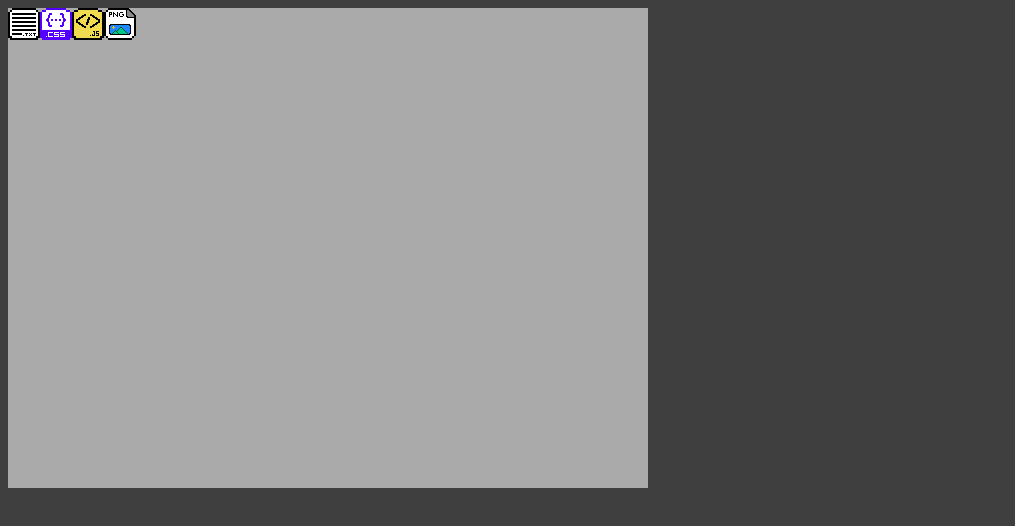
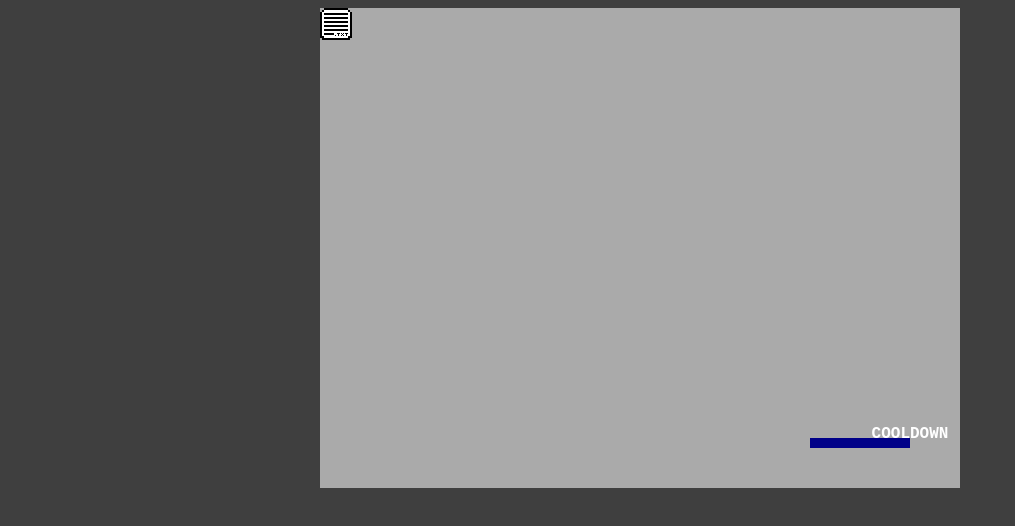
Before and after one commit to Patton97/js13k20, a plain HTML site: page index.html in a window 1280 px wide. Shown: the whole page, without its empty margins (0-1015 px from the left). Drawn offline with nearby package versions, Linux system fonts and the light colour scheme.

Commit message:
Split into classes, added support for switching between mimes, begun to think about UI

```diff
--- a/index.css
+++ b/index.css
@@ -1,3 +1,6 @@
 html, body{
   background-color: #3f3f3f;
+  display: flex;
+  justify-content: center;
+  align-content: center;
 }
--- a/index.html
+++ b/index.html
@@ -3,12 +3,19 @@
   <head>
     <meta charset = "UTF-8">
     <meta name="theme-color"  content="#0E1011"/>
+    <link rel="icon" href="/images/js.png" type="image/png" >
     <link rel="stylesheet"    type="text/css"     href="/index.css"/>
     <title>Andrew Patton</title>
     <script src="https://ajax.googleapis.com/ajax/libs/jquery/1.7.1/jquery.min.js"></script>
   </head>
   <body>
     <canvas></canvas>
-    <script src="/main.js"></script>
+    <script src="/js/sprite.js"></script>
+    <script src="/js/gameobject.js"></script>
+    <script src="/js/player.js"></script>
+    <script src="/js/objectmanager.js"></script>
+    <script src="/js/gamemanager.js"></script>
+    <script src="/js/globals.js"></script>
+    <script src="/js/main.js"></script>
   </body>
 </html>
--- /dev/null
+++ b/js/gamemanager.js
@@ -0,0 +1,29 @@
+class GameManager
+{
+  constructor()
+  {
+
+  }
+  update()
+  {
+    // construct default frane
+    ctx.fillStyle = "#aaaaaa"
+    ctx.fillRect(0,0,ctx.canvas.width,ctx.canvas.height)
+
+    // draw objects
+    objectManager.updateAll()
+
+    // draw UI
+    let x = ctx.canvas.width - 50
+    let y = ctx.canvas.height - 50
+    ctx.fillStyle = "#000088"
+    ctx.fillRect(x,y, -100, 10)
+    ctx.fillStyle = "#ffffff"
+    ctx.textAlign = "center"
+    ctx.font = "normal bold 1em courier new"
+    ctx.fillText(`COOLDOWN`,x,y)
+
+    // req next frame
+    window.requestAnimationFrame(gameManager.update)
+  }
+}
--- /dev/null
+++ b/js/gameobject.js
@@ -0,0 +1,14 @@
+class GameObject
+{
+  constructor(sprite)
+  {
+    this.sprite = sprite
+    this.x = 0
+    this.y = 0
+    objectManager.addObject(this)
+  }
+  update()
+  {
+    this.sprite.draw(this.x, this.y)
+  }
+}
--- /dev/null
+++ b/js/globals.js
@@ -0,0 +1,22 @@
+var ctx = document.querySelector("canvas").getContext("2d")
+ctx.canvas.height = 480
+ctx.canvas.width = 640
+
+const SPRITESHEET = new Image()
+SPRITESHEET.src = `/images/spritesheet.png`
+
+const TILESIZE = 32
+
+var spriteDict = {
+  css : new Sprite(TILESIZE * 0, TILESIZE * 0),
+   js : new Sprite(TILESIZE * 1, TILESIZE * 0),
+  png : new Sprite(TILESIZE * 2, TILESIZE * 0),
+  txt : new Sprite(TILESIZE * 3, TILESIZE * 0)
+}
+
+var objectManager = new ObjectManager
+var gameManager = new GameManager
+var player = new Player
+
+window.addEventListener("keydown", player)
+window.addEventListener("keyup",   player)
--- /dev/null
+++ b/js/main.js
@@ -0,0 +1,3 @@
+
+//Instigate game loop
+window.requestAnimationFrame(gameManager.update)
--- /dev/null
+++ b/js/objectmanager.js
@@ -0,0 +1,15 @@
+class ObjectManager
+{
+  constructor()
+  {
+    this.objects = []
+  }
+  addObject(object)
+  {
+    this.objects.push(object)
+  }
+  updateAll()
+  {
+    this.objects.forEach(obj=>{obj.update()})
+  }
+}
--- /dev/null
+++ b/js/player.js
@@ -0,0 +1,96 @@
+class Player extends GameObject
+{
+  constructor()
+  {
+    super(spriteDict["txt"])
+
+    this.mimes = [
+      spriteDict["txt"],
+      spriteDict["css"],
+      spriteDict[ "js"],
+      spriteDict["png"],
+    ]
+    this.currentMime = 0
+
+    this.speed = 1
+
+    this.up = false
+    this.down = false
+    this.left = false
+    this.right = false
+
+    this.switchCooldown = 0
+
+    let _this = this // hack to ref this (playercontroller) rather than this (controlDict)
+    this.controlDict = {
+      "87": function(b) { _this.moveUp(b)    },
+      "83": function(b) { _this.moveDown(b)  },
+      "65": function(b) { _this.moveLeft(b)  },
+      "68": function(b) { _this.moveRight(b) },
+      "37": function(b) { if(b){_this.prevMime()} },
+      "39": function(b) { _this.nextMime() }
+    }
+  }
+  update()
+  {
+    if(this.up)    { this.y -= this.speed }
+    if(this.down)  { this.y += this.speed }
+    if(this.left)  { this.x -= this.speed }
+    if(this.right) { this.x += this.speed }
+
+    if(this.switchCooldown > 0) { this.switchCooldown-- }
+
+    // update go
+    super.update()
+  }
+  handleEvent(event)
+  {
+    let key_state = (event.type == "keydown")
+    let key_code = event.keyCode
+    if(key_code in this.controlDict)
+    {
+      this.controlDict[key_code](key_state)
+    }
+    else
+    {
+      console.log(`Key #${key_code} has no registered implementation`)
+    }
+  }
+  moveUp(keyDown)
+  {
+    this.up = keyDown
+  }
+  moveDown(keyDown)
+  {
+    this.down = keyDown
+  }
+  moveLeft(keyDown)
+  {
+    this.left = keyDown
+  }
+  moveRight(keyDown)
+  {
+    this.right = keyDown
+  }
+  prevMime()
+  {
+    // decrement, wrap back around if below 0
+    let prevMime = this.currentMime > 0 ? this.currentMime - 1 : this.mimes.length - 1
+    this.switchMime(prevMime)
+  }
+  nextMime()
+  {
+    // increment, wrap back around if too high
+    let nextMime = this.currentMime < this.mimes.length - 1 ? this.currentMime + 1 : 0
+    this.switchMime(nextMime)
+  }
+  switchMime(mimeID)
+  {
+    // if cooldown ongoing, ignore
+    if(this.switchCooldown > 0) { return; }
+
+    this.currentMime = mimeID
+    this.sprite = this.mimes[mimeID]
+    this.switchCooldown += 60
+  }
+}
--- /dev/null
+++ b/js/sprite.js
@@ -0,0 +1,18 @@
+class Sprite
+{
+  constructor(sx, sy, sw, sh)
+  {
+    this.sx = sx || 0
+    this.sy = sy || 0
+    this.sw = sw || TILESIZE
+    this.sh = sh || TILESIZE
+  }
+  draw(dx,dy,dw,dh)
+  {
+    dx = dx || 0
+    dy = dy || 0
+    dw = dw || this.sw
+    dh = dh || this.sh
+    ctx.drawImage(SPRITESHEET, this.sx,this.sy,this.sw,this.sh, dx,dy,dw,dh)
+  }
+}
--- a/main.js
+++ /dev/null
@@ -1,106 +0,0 @@
-var ctx = document.querySelector("canvas").getContext("2d")
-ctx.canvas.height = 480
-ctx.canvas.width = 640
-
-const SPRITESHEET = new Image()
-SPRITESHEET.src = `/images/spritesheet.png`
-
-const TILESIZE = 32
-
-// --------------------------------------------------------------------------------
-
-class Sprite
-{
-  constructor(sx, sy, sw, sh)
-  {
-    this.sx = sx || 0
-    this.sy = sy || 0
-    this.sw = sw || TILESIZE
-    this.sh = sh || TILESIZE
-  }
-  draw(dx,dy,dw,dh)
-  {
-    dx = dx || 0
-    dy = dy || 0
-    dw = dw || this.sw
-    dh = dh || this.sh
-    ctx.drawImage(SPRITESHEET, this.sx,this.sy,this.sw,this.sh, dx,dy,dw,dh)
-  }
-}
-var spriteDict = {
-  css : new Sprite(TILESIZE * 0, TILESIZE * 0),
-   js : new Sprite(TILESIZE * 1, TILESIZE * 0),
-  png : new Sprite(TILESIZE * 2, TILESIZE * 0),
-  txt : new Sprite(TILESIZE * 3, TILESIZE * 0)
-}
-
-// --------------------------------------------------------------------------------
-
-class ObjectManager
-{
-  constructor()
-  {
-    this.objects = []
-  }
-  addObject(object)
-  {
-    this.objects.push(object)
-  }
-  updateAll()
-  {
-    this.objects.forEach(obj=>{obj.update()})
-  }
-}
-var objectManager = new ObjectManager
-
-// --------------------------------------------------------------------------------
-
-class GameManager
-{
-  constructor()
-  {
-
-  }
-  update()
-  {
-    //Construct initial frame
-    ctx.fillStyle = "#aaaaaa";
-    ctx.fillRect(0,0,ctx.canvas.width,ctx.canvas.height);
-    window.requestAnimationFrame(gameManager.update)
-
-    objectManager.updateAll()
-  }
-}
-var gameManager = new GameManager
-
-// --------------------------------------------------------------------------------
-
-class GameObject
-{
-  constructor(sprite)
-  {
-    this.sprite = sprite
-    this.x = 0
-    this.y = 0
-    objectManager.addObject(this)
-  }
-  update()
-  {
-    this.sprite.draw(this.x, this.y)
-  }
-}
-var css = new GameObject(spriteDict["css"])
-var  js = new GameObject(spriteDict[ "js"])
-var png = new GameObject(spriteDict["png"])
-var txt = new GameObject(spriteDict["txt"])
-css.x += TILESIZE * 1
-js.x  += TILESIZE * 2
-png.x += TILESIZE * 3
-
-//Keyboard controls
-/*
-window.addEventListener("keydown", controller.keyListener)
-window.addEventListener("keyup",   controller.keyListener)
-*/
-//Instigate game loop
-window.requestAnimationFrame(gameManager.update)
```
